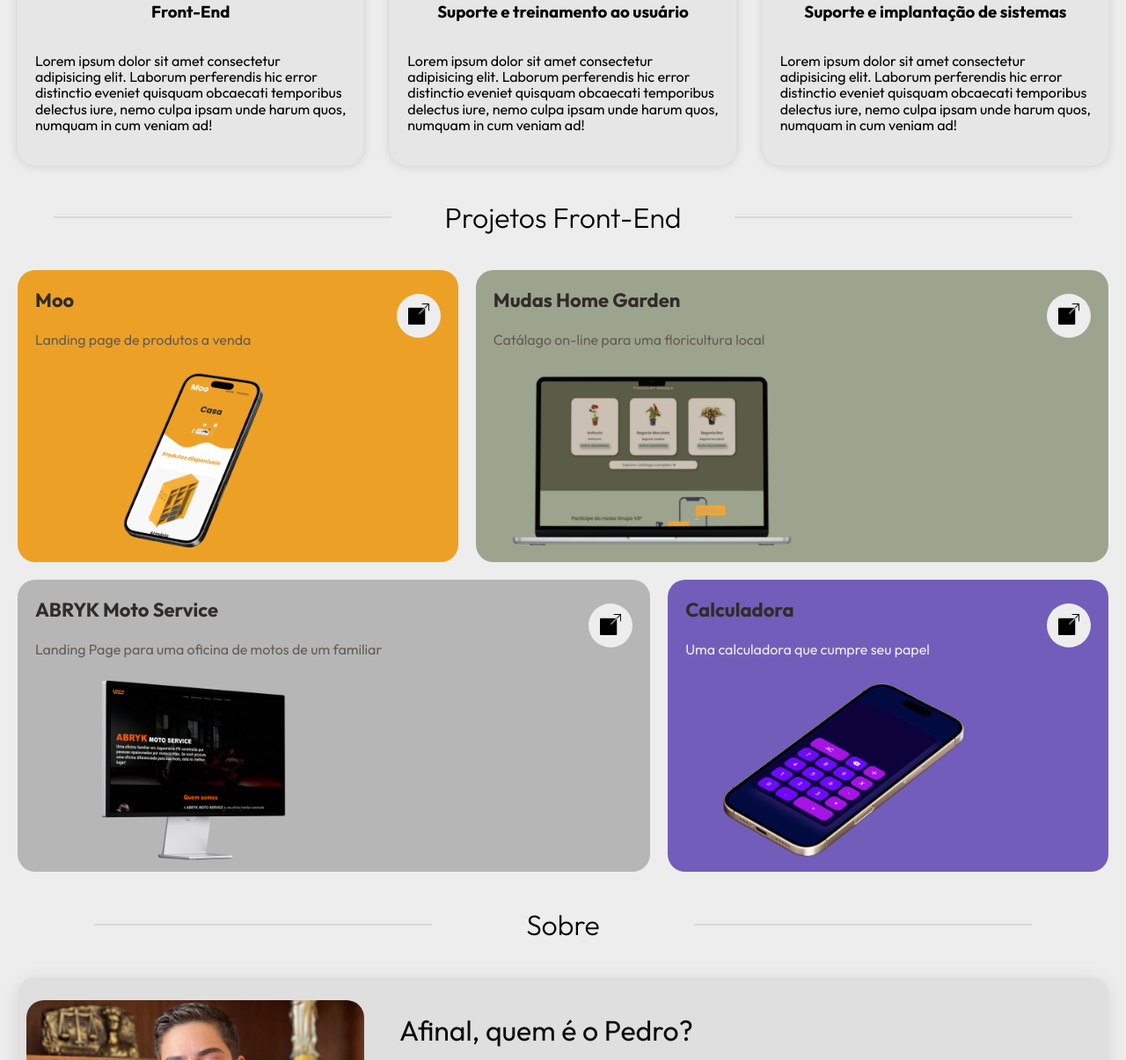
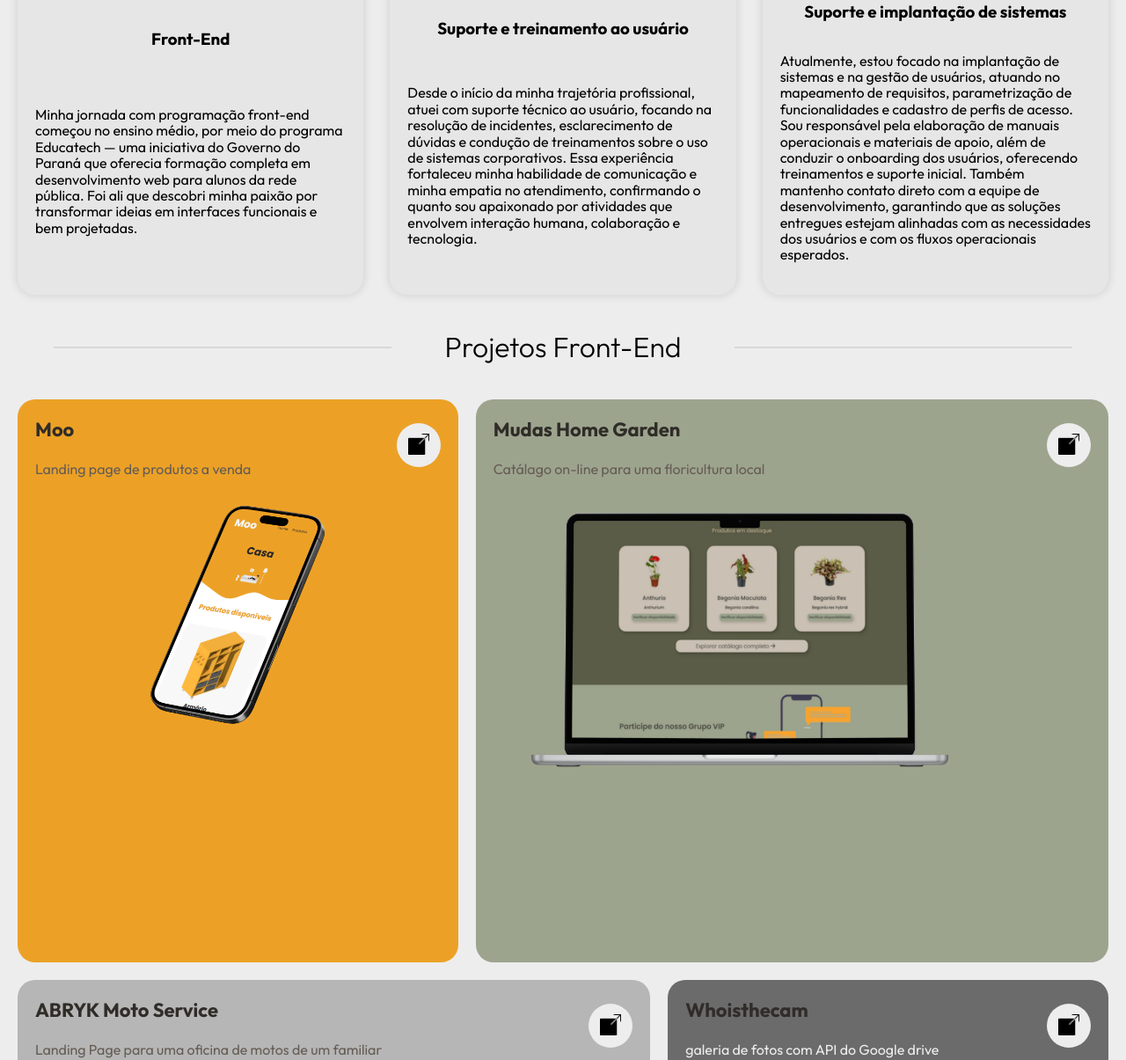
Before and after one commit to PedroBryk/portifolio_pedrobryk, a plain HTML site: page index.html in a window 1280 px wide. Shown: the part 1084-2289 px from the top of the page at 88% size. Drawn offline with Linux system fonts and the light colour scheme.

Commit message:
desktop pronto

```diff
--- a/assets/css/habilidade.css
+++ b/assets/css/habilidade.css
@@ -20,6 +20,12 @@
     cursor: pointer;
     border-radius: 20px;
     display: grid;
-    place-items: center;
+    align-items: start;
+    justify-items: center;
+    height: auto;
 
 }
+
+.habilidade p{
+    position: static;
+}
--- a/assets/css/projetos.css
+++ b/assets/css/projetos.css
@@ -9,7 +9,7 @@
 
 .projeto__first{
     flex: 1;
-    height: auto;
+    height: 80vh;
     border-radius: 20px;
     background-color: #ECA126;
 }
@@ -31,23 +31,23 @@
 
 .projeto__second{
     width: 58%;
-    height: auto;
+    height: 80vh;
     border-radius: 20px;
     background-color: #9DA48E;
 }
 
 .projeto__third{
     width: 58%;
-    height: auto;
+    height: 80vh;
     border-radius: 20px;
     background-color: #b6b6b6;
 }
 
 .projeto__fourth{
     flex: 1;
-    height: auto;
+    height: 80vh;
     border-radius: 20px;
-    background-color: #725dbb;
+    background-color: #6b6b6b;
 }
 
 .texto__projeto-branco{
@@ -63,5 +63,5 @@
     width: 100%;
     height: auto;
     object-fit: contain;
-    max-width: 400px;
+    max-width: 600px;
 }
--- a/assets/css/style.css
+++ b/assets/css/style.css
@@ -2,6 +2,10 @@ body{
     background-color: #EDEDED;
     font-family: "Outfit", sans-serif;
     overflow-x: hidden;
+}
+
+html {
+    scroll-behavior: smooth;
 }
 
 footer{
--- a/index.html
+++ b/index.html
@@ -31,13 +31,13 @@
                     <div class="apresentacao__contato">
                         <button class="btn"><a href="#projetos">Conhecer Projetos</a></button>
                         <span class="icone">
-                            <a href=""><img class="icon" src="./assets/img/icones/github.png" alt="ícone github"></a>
+                            <a href="https://github.com/PedroBryk"><img class="icon" src="./assets/img/icones/github.png" alt="ícone github"></a>
                         </span>
                         <span class="icone">
                             <a href="https://www.linkedin.com/in/pedro-bryk-648b78215/"><img class="icon" src="./assets/img/icones/linkedin.png" alt="ícone Linkedin"></a>
                         </span>
                         <span class="icone">
-                            <a href=""><img class="icon" src="./assets/img/icones/instagram.png" alt="ícone Instagram"></a>
+                            <a href="https://www.instagram.com/pedro.bryk/"><img class="icon" src="./assets/img/icones/instagram.png" alt="ícone Instagram"></a>
                         </span>
                         <span class="icone">
                             <a href="https://api.whatsapp.com/send/?phone=42998133857&text&type=phone_number&app_absent=0"><img class="icon" src="./assets/img/icones/whatsapp.png" alt="ícone whatsapp"></a>
@@ -55,28 +55,28 @@
                 <div class="habilidade">
                     <img src="./assets/img/front.png" alt="" class="habilidade_img">
                     <h3>Front-End</h3>
-                    <p>Lorem ipsum dolor sit amet consectetur adipisicing elit. Laborum perferendis hic error distinctio eveniet quisquam obcaecati temporibus delectus iure, nemo culpa ipsam unde harum quos, numquam in cum veniam ad!
+                    <p>Minha jornada com programação front-end começou no ensino médio, por meio do programa Educatech — uma iniciativa do Governo do Paraná que oferecia formação completa em desenvolvimento web para alunos da rede pública. Foi ali que descobri minha paixão por transformar ideias em interfaces funcionais e bem projetadas.
                     </p>
                 </div>
                 <div class="habilidade">
                     <img src="./assets/img/user.png" alt="" class="habilidade_img">
                     <h3>Suporte e treinamento ao usuário</h3>
-                    <p>Lorem ipsum dolor sit amet consectetur adipisicing elit. Laborum perferendis hic error distinctio eveniet quisquam obcaecati temporibus delectus iure, nemo culpa ipsam unde harum quos, numquam in cum veniam ad!
+                    <p>Desde o início da minha trajetória profissional, atuei com suporte técnico ao usuário, focando na resolução de incidentes, esclarecimento de dúvidas e condução de treinamentos sobre o uso de sistemas corporativos. Essa experiência fortaleceu minha habilidade de comunicação e minha empatia no atendimento, confirmando o quanto sou apaixonado por atividades que envolvem interação humana, colaboração e tecnologia.
                     </p>
                 </div>
                 <div class="habilidade">
                     <img src="./assets/img/sistema.png" alt="" class="habilidade_img">
                     <h3>Suporte e implantação de sistemas</h3>
-                    <p>Lorem ipsum dolor sit amet consectetur adipisicing elit. Laborum perferendis hic error distinctio eveniet quisquam obcaecati temporibus delectus iure, nemo culpa ipsam unde harum quos, numquam in cum veniam ad!
+                    <p>Atualmente, estou focado na implantação de sistemas e na gestão de usuários, atuando no mapeamento de requisitos, parametrização de funcionalidades e cadastro de perfis de acesso. Sou responsável pela elaboração de manuais operacionais e materiais de apoio, além de conduzir o onboarding dos usuários, oferecendo treinamentos e suporte inicial. Também mantenho contato direto com a equipe de desenvolvimento, garantindo que as soluções entregues estejam alinhadas com as necessidades dos usuários e com os fluxos operacionais esperados.
                     </p>
                 </div>
             </section>
-            <section class="titulo">
+            <section id="projetos" class="titulo">
                 <span class="linha"></span>
                 <h1 class="divisor_titulo">Projetos Front-End</h1>
                 <span class="linha"></span>
             </section>
-            <section id="projetos" class="projetos">
+            <section class="projetos">
                 <article class="projeto__first">
                     <div class="projeto__cabecalho">
                         <div class="projeto__cabecalho-titulo">
@@ -84,7 +84,7 @@
                             <p class="texto__projeto">Landing page de produtos a venda</p>
                         </div>
                         <span class="icone">
-                            <a href="https://pedrobryk.github.io/Loja-Virtual-Moo/"><img class="icon" src="./assets/img/icones/externo.png" alt="ícone whatsapp"></a>
+                            <a href="https://github.com/PedroBryk/Loja-Virtual-Moo.git"><img class="icon" src="./assets/img/icones/externo.png" alt="ícone whatsapp"></a>
                         </span>
                     </div>
                    <div class="background_img">
@@ -98,7 +98,7 @@
                             <p class="texto__projeto">Catálago on-line para uma floricultura local</p>
                         </div>
                         <span class="icone">
-                            <a href="https://pedrobryk.github.io/Mudas-Home-Garden/"><img class="icon" src="./assets/img/icones/externo.png" alt="ícone whatsapp"></a>
+                            <a href="https://github.com/PedroBryk/Mudas-Home-Garden.git"><img class="icon" src="./assets/img/icones/externo.png" alt="ícone whatsapp"></a>
                         </span>
                     </div>
                     <div class="background_img">
@@ -112,7 +112,7 @@
                             <p class="texto__projeto">Landing Page para uma oficina de motos de um familiar</p>
                         </div>
                         <span class="icone">
-                            <a href="https://pedrobryk.github.io/Abryk-moto-service/"><img class="icon" src="./assets/img/icones/externo.png" alt="ícone whatsapp"></a>
+                            <a href="https://github.com/PedroBryk/Abryk-moto-service.git"><img class="icon" src="./assets/img/icones/externo.png" alt="ícone whatsapp"></a>
                         </span>
                     </div>
                     <div class="background_img">
@@ -122,15 +122,15 @@
                 <article class="projeto__fourth">
                     <div class="projeto__cabecalho">
                         <div class="projeto__cabecalho-titulo">
-                            <h3 class="titulo__projeto">Calculadora</h3>
-                            <p class="texto__projeto-branco">Uma calculadora que cumpre seu papel</p>
+                            <h3 class="titulo__projeto">Whoisthecam</h3>
+                            <p class="texto__projeto-branco">galeria de fotos com API do Google drive</p>
                         </div>
                         <span class="icone">
-                            <a href="https://pedrobryk.github.io/calculadora/"><img class="icon" src="./assets/img/icones/externo.png" alt="ícone whatsapp"></a>
+                            <a href="https://github.com/PedroBryk/whoisthecam.git"><img class="icon" src="./assets/img/icones/externo.png" alt="ícone whatsapp"></a>
                         </span>
                     </div>
                     <div class="background_img">
-                        <img src="./assets/img/calculadora_imagem.png" alt="Oblivia">
+                        <img src="./assets/img/whoisthecam.png" alt="Oblivia">
                     </div>
                 </article>
             </section>
```
Also changed, not shown: assets/img/whoisthecam.png (added).
